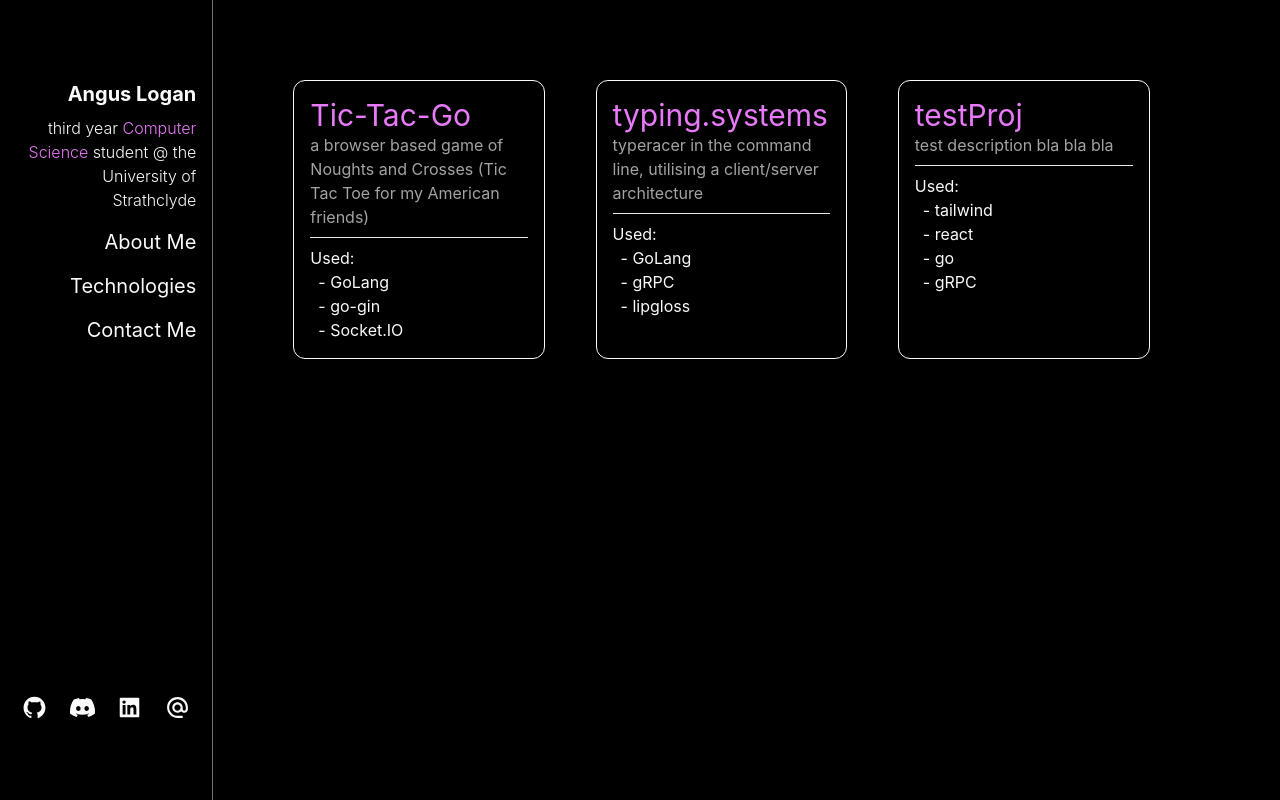
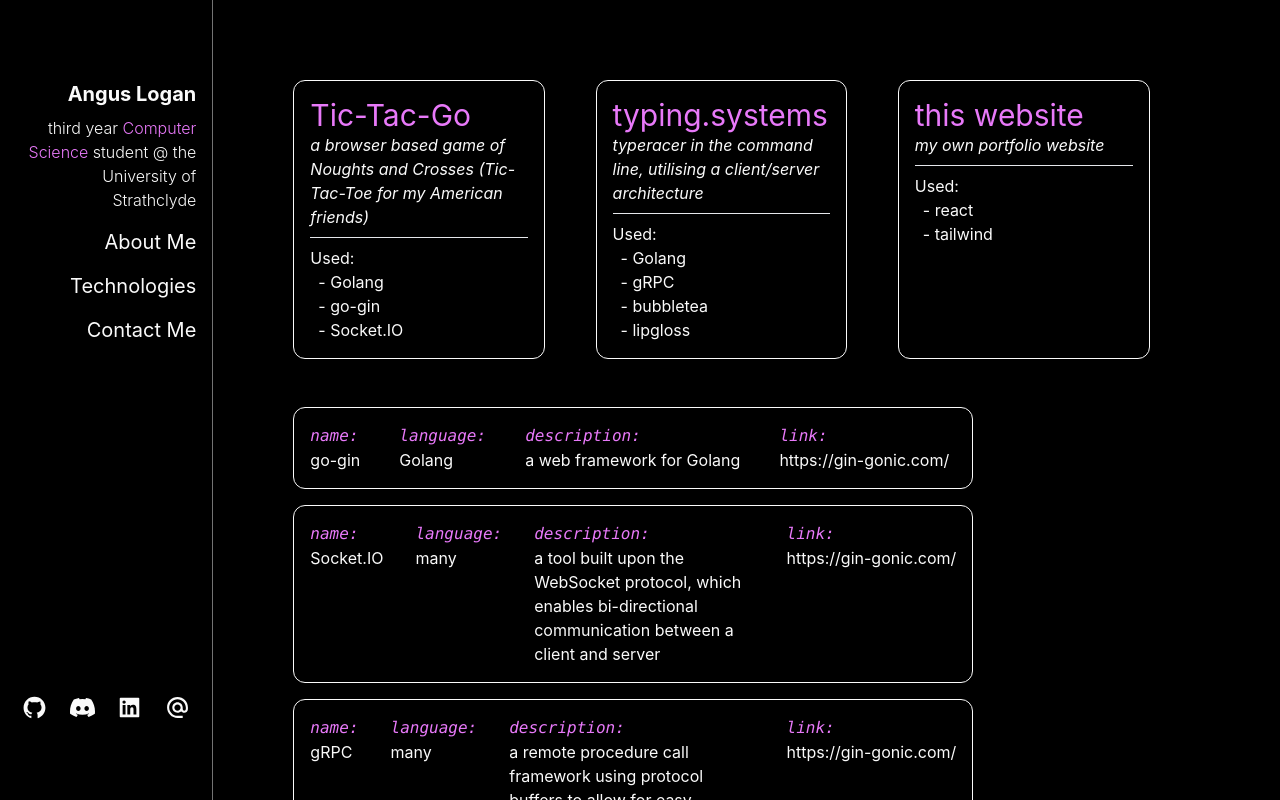
Before and after one commit to AngusLogan02/anguslogan02.github.io, a React (Create React App) app: page /technologies in a window 1280 px wide. Built offline with nearby package versions, Linux system fonts and the light colour scheme.

Commit message:
feat: some goofy

```diff
--- a/package.json
+++ b/package.json
@@ -1,8 +1,8 @@
 {
   "name": "portfolio",
   "version": "0.1.0",
-  "homepage": "anguslogan02.github.io",
-  "private": true,
+  "homepage": "https://anguslogan.dev",
+  "private": false,
   "dependencies": {
     "@testing-library/jest-dom": "^5.16.5",
     "@testing-library/react": "^13.4.0",
--- a/src/App.js
+++ b/src/App.js
@@ -15,7 +15,7 @@
 
   if (isDesktop) {
     return (
-      <div className='bg-black text-neutral-50'>
+      <div className='bg-black text-neutral-50 overflow-auto'>
         <Helmet>
           <title>Angus Logan</title>
         </Helmet>
@@ -31,12 +31,12 @@
     );
   } else {
     return (
-      <div className='bg-black text-neutral-50'>
+      <div className='bg-black text-neutral-50 overflow-auto'>
         <Helmet>
           <title>Angus Logan</title>
         </Helmet>
         <Navbar screenType={ "mobile" } />
-        <div className='h-screen p-20 pt-32'>
+        <div className='p-20 h-screen pt-32'>
           <Routes>
             <Route path="/" element={<Home />} />
             <Route path="/technologies" element={<Technologies />} />
--- a/src/components/navbar.jsx
+++ b/src/components/navbar.jsx
@@ -10,7 +10,7 @@
     if (screenType === "desktop") {
         console.log("desktop")
         return (
-            <div className='w-1/6 h-screen p-4 pt-20 fixed border-r-[1px] border-neutral-500 text-right'>
+            <div className='w-1/6 h-screen p-4 pt-20 fixed border-r border-neutral-500 text-right'>
                 <a href='https://github.com/anguslogan02' target="_blank" rel="noreferrer" className='text-xl font-bold link-underline'>Angus Logan</a>
                 <p className='font-light mt-2'>third year <span className='text-fuchsia-400'>Computer Science</span> student @ the University of Strathclyde</p>
 
--- a/src/components/project.jsx
+++ b/src/components/project.jsx
@@ -19,9 +19,9 @@
     }
 
     return (
-        <div className='border-neutral-50 border-[1px] w-5/6 rounded-xl p-4'>
-            <h1 className='text-3xl text-fuchsia-400'><a href={ link } className='link-underline' target="_blank">{ name }</a></h1>
-            <h2 className='text-neutral-400'>{ desc }</h2>
+        <div className='border-neutral-50 border w-5/6 rounded-xl p-4'>
+            <h1 className='text-3xl text-fuchsia-400'><a href={ link } className='link-underline' target="_blank" rel="noreferrer">{ name }</a></h1>
+            <h2 className='italic'>{ desc }</h2>
 
             <hr className='my-2 bg-neutral-500 h-px' />
 
--- /dev/null
+++ b/src/components/technology.jsx
@@ -0,0 +1,34 @@
+import React from 'react'
+
+const Technology = (props) => {
+    const name = props.name
+    const lang = props.lang
+    const desc = props.desc
+    const link = props.link
+
+    return (
+        <div className='w-3/4 border-neutral-50 border rounded-xl grid grid-flow-col mb-4'>
+            <div>
+                <p className='mx-4 mt-4 italic font-mono text-fuchsia-400'>name:</p>
+                <p className='mx-4 mb-4'> { name } </p>
+            </div>
+
+            <div>
+                <p className='mx-4 mt-4 italic font-mono text-fuchsia-400'>language:</p>
+                <p className='mx-4 mb-4'> { lang } </p>
+            </div>
+
+            <div className='col-span-1'>
+                <p className='mx-4 mt-4 italic font-mono text-fuchsia-400'>description:</p>
+                <p className='mx-4 mb-4'> { desc } </p>
+            </div>
+
+            <div>
+                <p className='mx-4 mt-4 italic font-mono text-fuchsia-400'>link:</p>
+                <p className='mx-4 mb-4'> { link } </p>
+            </div>
+        </div>
+    )
+}
+
+export default Technology
--- a/src/pages/Technologies.jsx
+++ b/src/pages/Technologies.jsx
@@ -1,13 +1,27 @@
 import React from 'react'
+
 import Project from '../components/project'
+import Technology from '../components/technology'
 
 const Technologies = () => {
     return (
-        <div className='grid grid-cols-3'>
-            <Project name={ "Tic-Tac-Go" } link={ "https://github.com/AngusLogan02/tic-tac-go" } desc={ "a browser based game of Noughts and Crosses (Tic Tac Toe for my American friends)" } tech={ ["GoLang", "go-gin", "Socket.IO"] } />
-            <Project name={ "typing.systems" } link={ "https://github.com/typing-systems/" } desc={ "typeracer in the command line, utilising a client/server architecture" } tech={ ["GoLang", "gRPC", "lipgloss"] } />
-            <Project name={ "testProj" } desc={ "test description bla bla bla" } tech={ ["tailwind", "react", "go", "gRPC"] } />
-        </div>
+        <>
+            <div className='grid grid-cols-3'>
+                <Project name={ "Tic-Tac-Go" } link={ "https://github.com/AngusLogan02/tic-tac-go" } desc={ "a browser based game of Noughts and Crosses (Tic-Tac-Toe for my American friends)" } tech={ ["Golang", "go-gin", "Socket.IO"] } />
+                <Project name={ "typing.systems" } link={ "https://github.com/typing-systems/" } desc={ "typeracer in the command line, utilising a client/server architecture" } tech={ ["Golang", "gRPC", "bubbletea", "lipgloss"] } />
+                <Project name={ "this website" } link={ "https://github.com/AngusLogan02/anguslogan.dev" } desc={ "my own portfolio website" } tech={ ["react", "tailwind"] } />
+            </div>
+
+            <div className='mt-12'>
+                <Technology name={ "go-gin" } lang={ "Golang" } desc={ "a web framework for Golang" } link={ "https://gin-gonic.com/" } />
+                <Technology name={ "Socket.IO" } lang={ "many" } desc={ "a tool built upon the WebSocket protocol, which enables bi-directional communication between a client and server" } link={ "https://gin-gonic.com/" } />
+                <Technology name={ "gRPC" } lang={ "many" } desc={ "a remote procedure call framework using protocol buffers to allow for easy communication between clients and servers written in different languages" } link={ "https://gin-gonic.com/" } />
+                <Technology name={ "bubbletea" } lang={ "Golang" } desc={ "part of charmbracelet. A terminal user interface framework" } link={ "https://gin-gonic.com/" } />
+                <Technology name={ "lipgloss" } lang={ "Golang" } desc={ "part of charmbracelet. A CSS-like styling library for bubbletea" } link={ "https://gin-gonic.com/" } />
+                <Technology name={ "react" } lang={ "Javascript" } desc={ "a idk lol google it" } link={ "https://gin-gonic.com/" } />
+                <Technology name={ "tailwindcss" } lang={ "CSS" } desc={ "a CSS framework" } link={ "https://gin-gonic.com/" } />
+            </div>
+        </>
     )
 }
 
```
